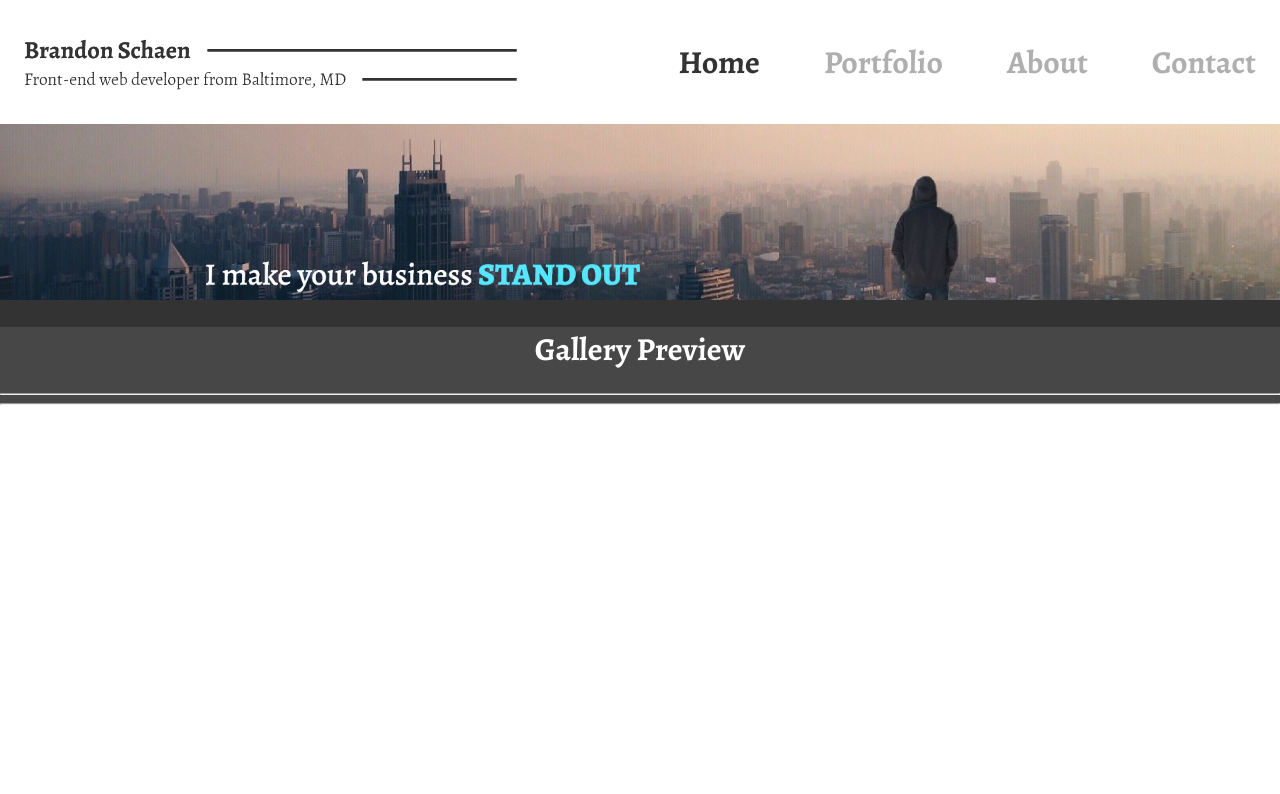
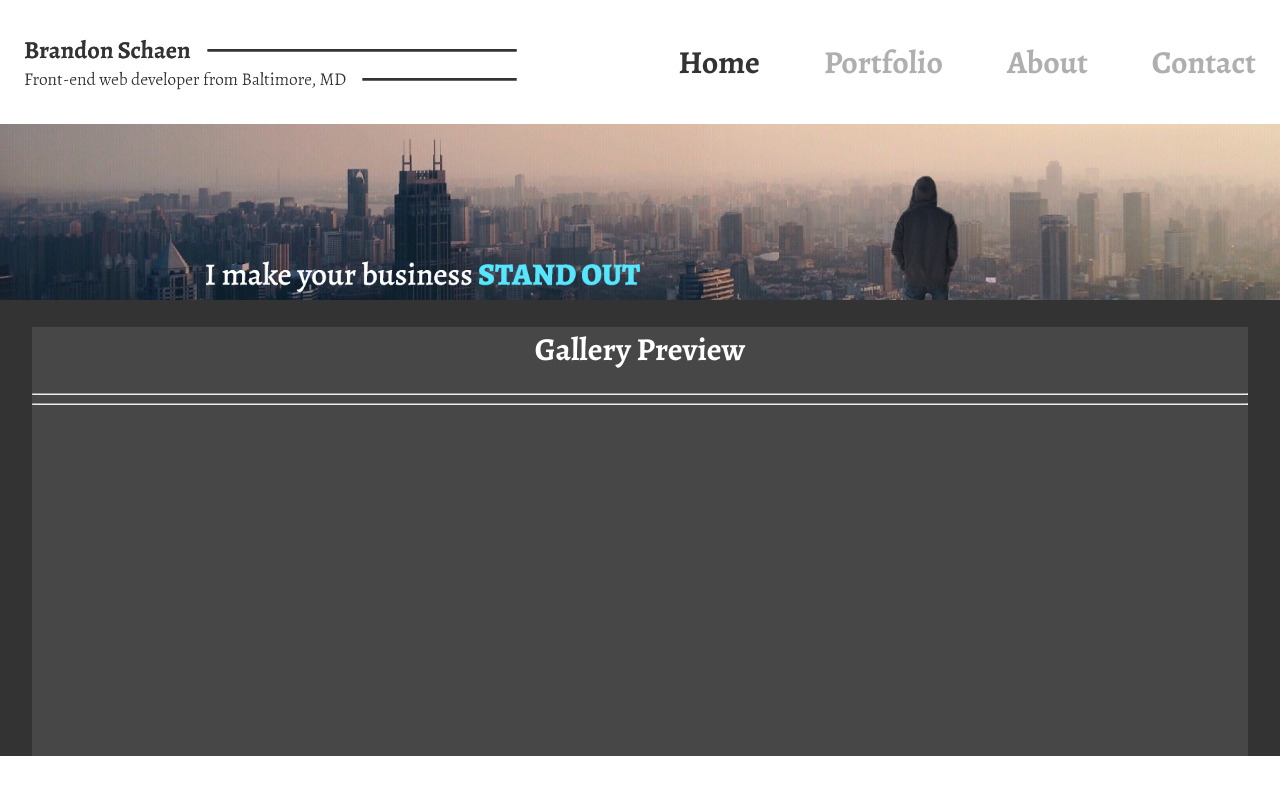
Before and after one commit to SonniSonni/Brandon-Portfolio, a React (Create React App) app: page / in a window 1280 px wide. Shown: the top 794 px of the page. Built offline with nearby package versions, Linux system fonts and the light colour scheme.

Commit message:
Set width for GalleryPrev and centered it. Gave it a placeholder padding to fill page for now

```diff
--- a/src/Components/GalleryPrev/GalleryPrev.css
+++ b/src/Components/GalleryPrev/GalleryPrev.css
@@ -1,5 +1,9 @@
 .gallery-prev{
   background-color: #474747;
+  width: 95%;
+  margin-left:auto;
+  margin-right:auto;
+  padding-bottom:26.8%;
 }
 h1{
   text-align: center;
```
